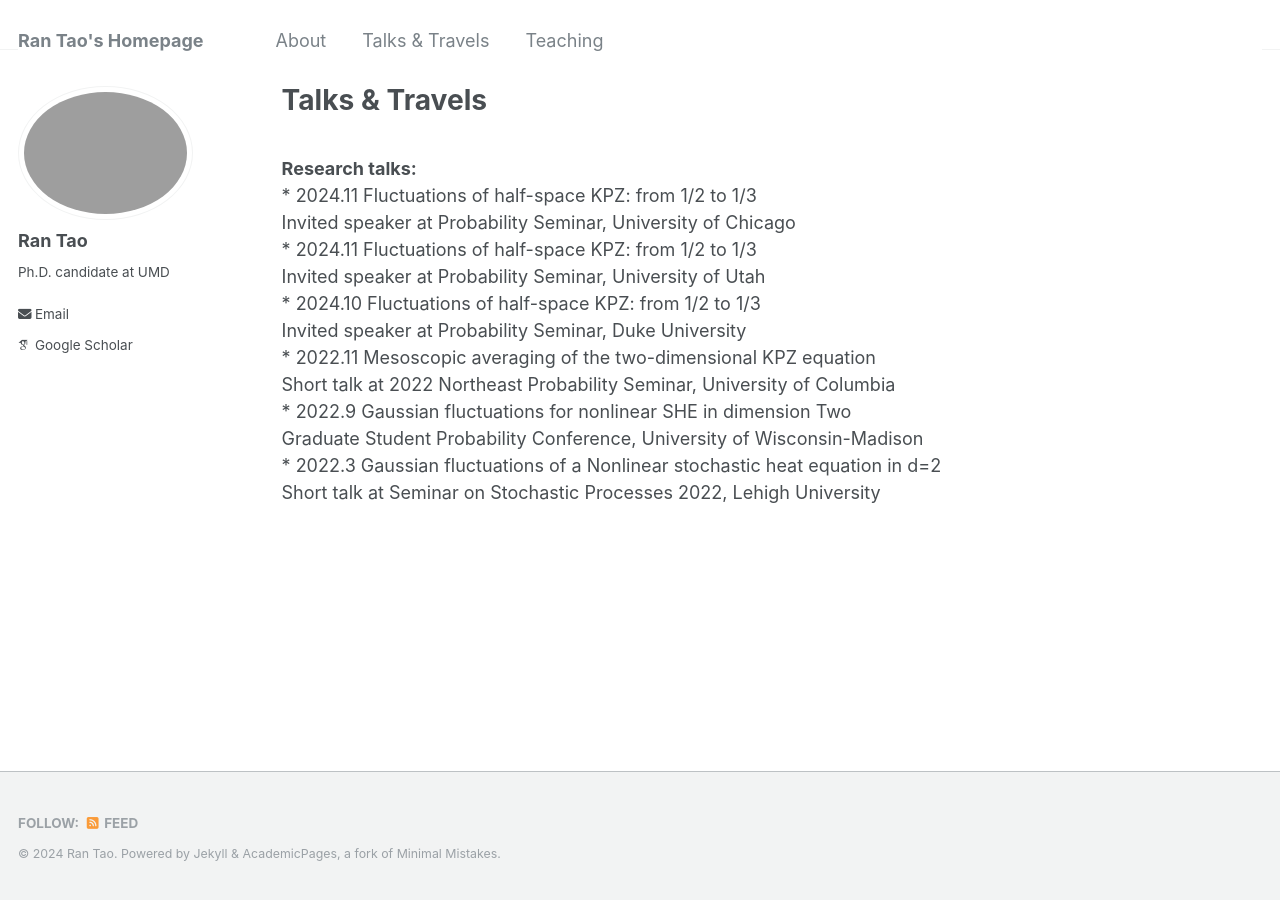
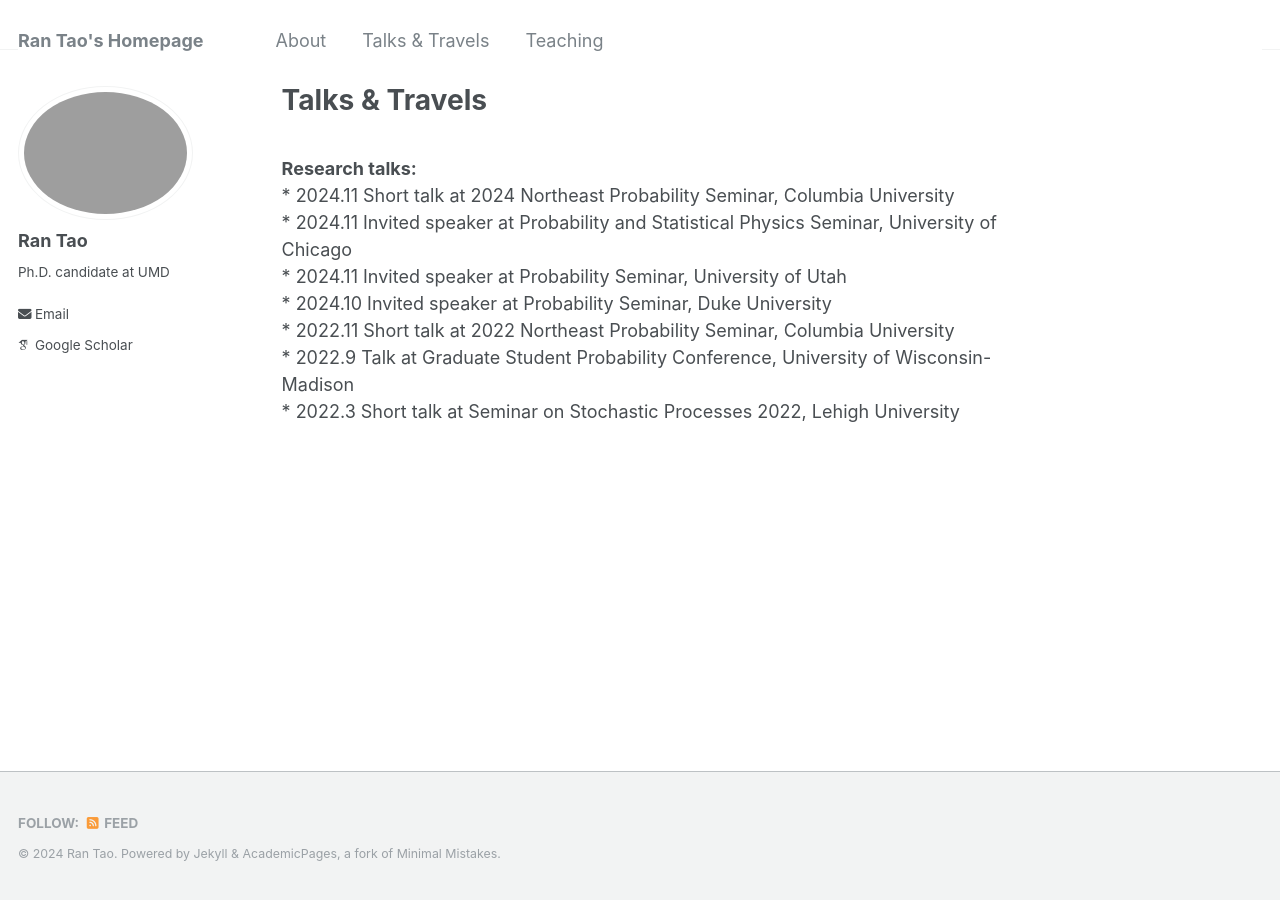
Before and after one commit to rantao16/rantao16.github.io, a Jekyll site: the page built from _pages/talks.html, in a window 1280 px wide. Built offline with Jekyll 4.4.1, drawn with Linux system fonts in a browser that asks for light colours; some web fonts are replaced.

Commit message:
Update talks.html

```diff
--- a/_pages/talks.html
+++ b/_pages/talks.html
@@ -11,26 +11,16 @@ author_profile: true
 
 <b>Research talks:</b><br/>
 
-* 2024.11 Fluctuations of half-space KPZ: from 1/2 to 1/3<br/>
+* 2024.11 Short talk at 2024 Northeast Probability Seminar, Columbia University<br/>
 
-Invited speaker at Probability Seminar, University of Chicago<br/>
+* 2024.11  Invited speaker at Probability and Statistical Physics Seminar, University of Chicago<br/>
 
-* 2024.11 Fluctuations of half-space KPZ: from 1/2 to 1/3<br/>
+* 2024.11  Invited speaker at Probability Seminar, University of Utah<br/>
 
-Invited speaker at Probability Seminar, University of Utah<br/>
+* 2024.10 Invited speaker at Probability Seminar, Duke University<br/>
 
-* 2024.10 Fluctuations of half-space KPZ: from 1/2 to 1/3<br/>
+* 2022.11 Short talk at 2022 Northeast Probability Seminar, Columbia University<br/>
 
-Invited speaker at Probability Seminar, Duke University<br/>
+* 2022.9 Talk at Graduate Student Probability Conference, University of Wisconsin-Madison<br/>
 
-* 2022.11 Mesoscopic averaging of the two-dimensional KPZ equation<br/>
-
-Short talk at 2022 Northeast Probability Seminar, University of Columbia<br/>
-
-* 2022.9 Gaussian fluctuations for nonlinear SHE in dimension Two<br/>
-
-Graduate Student Probability Conference, University of Wisconsin-Madison<br/>
-
-* 2022.3 Gaussian fluctuations of a Nonlinear stochastic heat equation in d=2<br/>
-
-Short talk at Seminar on Stochastic Processes 2022, Lehigh University<br/>
+* 2022.3 Short talk at Seminar on Stochastic Processes 2022, Lehigh University<br/>
```
